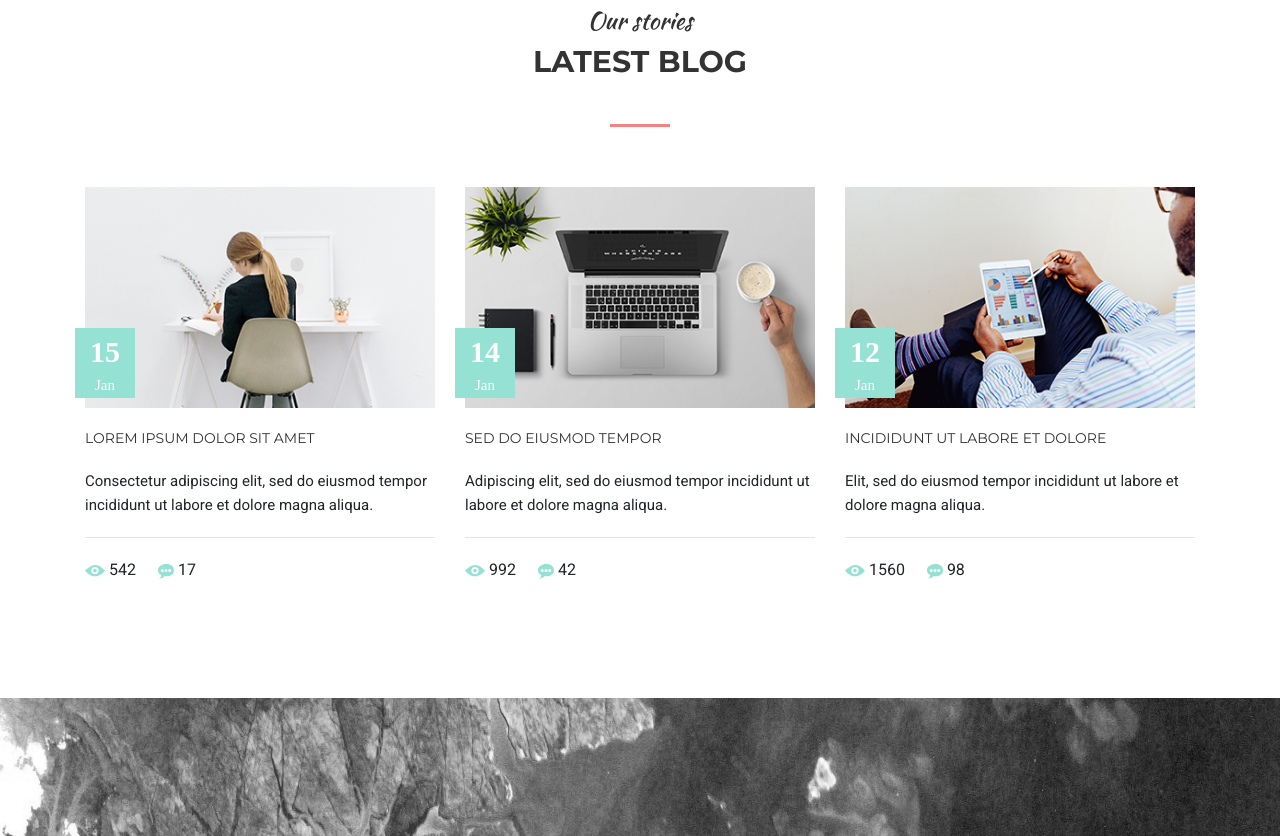
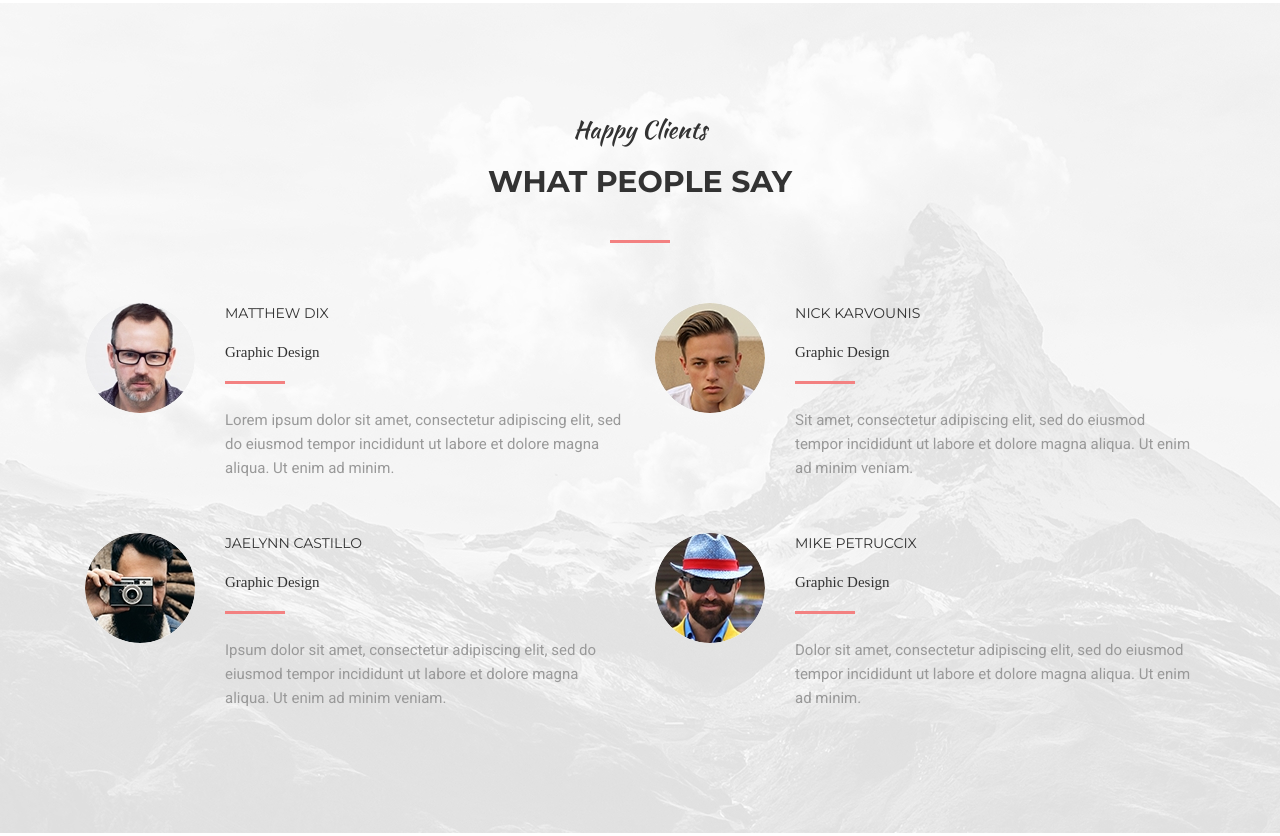
Before and after one commit to SerhiiSpas/landing, a plain HTML site: page index.html in a window 1280 px wide. Shown: the part 5324-6160 px from the top of the page. Drawn offline with nearby package versions, Linux system fonts and the light colour scheme.

Commit message:
Happy Clients

```diff
--- a/css/style.css
+++ b/css/style.css
@@ -278,6 +278,13 @@ header {
     z-index: 99;
 }
 
+.happy {
+    background-image: url("../images/happy-clients2.jpg");
+    height: 830px;
+    width: auto;
+    margin-bottom: 100px;
+}
+
 .blog__photo {
     position: relative;
     margin-bottom: 20px;
@@ -444,7 +451,7 @@ span.block__date-month {
 }
 .contact {
     background-color: #f8f8f8;
-    margin-bottom: 70px;
+    padding-bottom: 70px;
 }
 .contact-logo-title {
     color: #cccccc;
@@ -553,9 +560,10 @@ span.block__date-month {
     line-height: 24px;
     margin-top: 20px;
 }
-
+.footer {
+    background-color: #f8f8f8;
+}
 .footer-text {
-    background-color: #f8f8f8;;
     text-align: center;
     height: 60px;
     padding-top: 24px;
@@ -565,3 +573,69 @@ span.block__date-month {
 .footer-textcolor {
     color: red;
 }
+
+.happy__title {
+    color: #333333;
+    font-family: 'Kaushan Script', cursive;
+    font-size: 24px;
+    text-align: center;
+    padding-top: 109px;
+    padding-bottom: 16px;
+}
+
+.happy__name {
+    color: #333333;
+    font-family: 'Montserrat', sans-serif;
+    font-size: 30px;
+    font-weight: 700;
+    text-transform: uppercase;
+    text-align: center;
+}
+
+.happy__name:after {
+    content: '';
+    display: block;
+    width: 60px;
+    height: 3px;
+    background-color: #f38181;
+    margin: 40px auto 60px;
+}
+
+.happy-top img {
+    border-radius: 100%;
+    float: left;
+    margin: 0px 30px 120px 0px;
+}
+
+.happy-top-title {
+    color: #333333;
+    font-family: Montserrat;
+    font-size: 14px;
+    font-weight: 400;
+    text-transform: uppercase;
+}
+
+.happy-top-position {
+    color: #333333;
+    font-family: "Roboto - Light Italic";
+    font-size: 15px;
+    font-weight: 400;
+    line-height: 24px;
+}
+
+.happy-top-text {
+    color: #999999;
+    font-family: Roboto;
+    font-size: 15px;
+    font-weight: 400;
+    line-height: 24px;
+}
+
+.happy-top-position:after {
+    content: '';
+    display: block;
+    width: 60px;
+    height: 3px;
+    background-color: #f38181;
+    margin: 17px 0px 24px 140px;
+}
--- a/index.html
+++ b/index.html
@@ -334,6 +334,46 @@
         </div>
     </div>
 </section>
+<section class="happy">
+    <div class="container">
+        <div class="happy__title">Happy Clients</div>
+        <h3 class="happy__name">What people say</h3>
+        <div class="happy-top">
+            <div class="row">
+                <div class="col-6">
+                    <img src="images/Matthew Dix.jpg">
+                    <p class="happy-top-title">Matthew Dix</p>
+                    <p class="happy-top-position">Graphic Design</p>
+                    <p class="happy-top-text">Lorem ipsum dolor sit amet, consectetur adipiscing elit, sed do eiusmod tempor incididunt ut labore et dolore magna aliqua. Ut enim ad minim.</p>
+                </div>
+                <div class="col-6">
+                    <img src="images/Nick Karvounis.jpg">
+                    <p class="happy-top-title">Nick Karvounis</p>
+                    <p class="happy-top-position">Graphic Design</p>
+                    <p class="happy-top-text">Sit amet, consectetur adipiscing elit, sed do eiusmod tempor incididunt ut labore et dolore magna aliqua. Ut enim ad minim veniam.</p>
+                </div>
+            </div>
+            <div class="happy-bottom">
+            <div class="row">
+                <div class="col-6">
+                    <img src="images/Jaelynn Castillo .jpg">
+                    <p class="happy-top-title">Jaelynn Castillo</p>
+                    <p class="happy-top-position">Graphic Design</p>
+                    <p class="happy-top-text">Ipsum dolor sit amet, consectetur adipiscing elit, sed do eiusmod tempor incididunt ut labore et dolore magna aliqua. Ut enim ad minim veniam.</p>
+                </div>
+                <div class="col-6">
+                    <img src="images/Mike Petrucci.jpg">
+                    <p class="happy-top-title">Mike Petruccix</p>
+                    <p class="happy-top-position">Graphic Design</p>
+                    <p class="happy-top-text">Dolor sit amet, consectetur adipiscing elit, sed do eiusmod tempor incididunt ut labore et dolore magna aliqua. Ut enim ad minim.</p>
+                </div>
+            </div>
+        </div>
+
+    </div>
+    </div>
+    </section>
+
 <section class="blog" id="blog">
         <div class="container">
             <div class="section__title">Our stories</div>
@@ -537,6 +577,5 @@ Duis aute irure dolor in reprehenderit in voluptate velit esse cillum dolore eu
             </div>
         </div>
 </section>
-
 </body>
 </html>
```
Also changed, not shown: images/Jaelynn Castillo .jpg (added), images/Matthew Dix.jpg (added), images/Mike Petrucci.jpg (added), images/Nick Karvounis.jpg (added), images/happy-clients.jpg (added), images/happy-clients.png (added), images/happy-clients2.jpg (added). Lines whose indentation alone changed are shown as unchanged.
